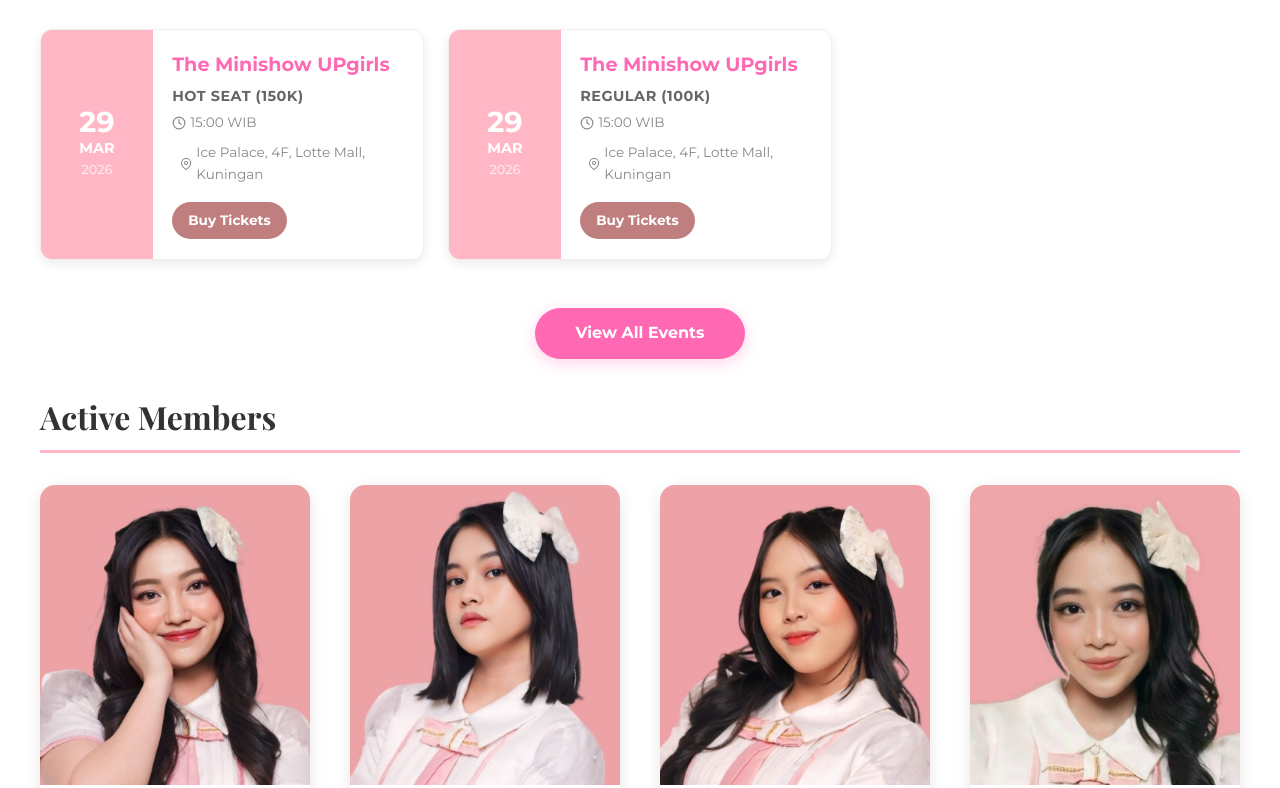
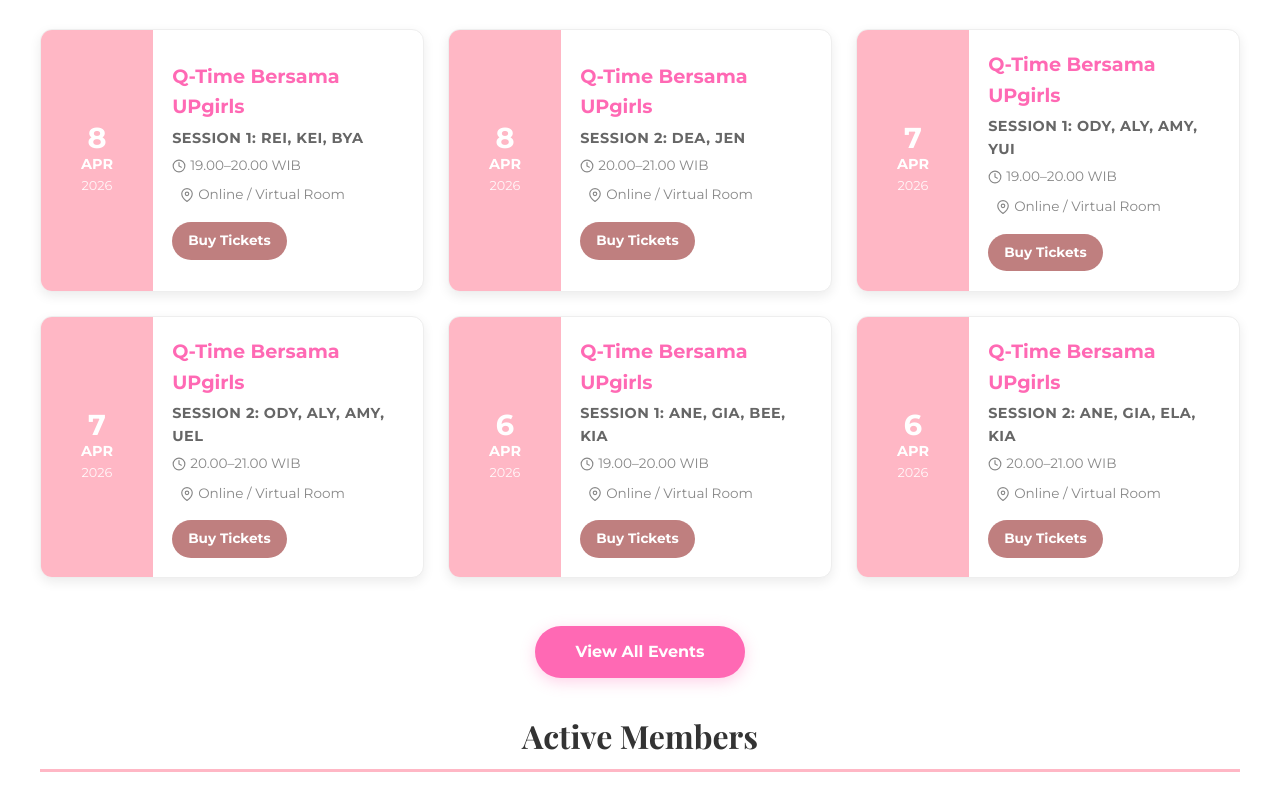
Before and after one commit to starxgazer/upgirls, a plain HTML site: page index.html in a window 1280 px wide. Shown: the part 626-1414 px from the top of the page. Drawn offline with nearby package versions, Linux system fonts and the light colour scheme; a web font is replaced by a local one.

Commit message:
Update UPgirls website: Added 2025/2026 events, fixed member photos, and separated trainee members. Added Q-Time, Bukber 2026, and Cafe Takeover events to shows.json; Fixed member photo paths for Jen and Kei; Separated active and trainee members on home and all-members pages; Replaced 'Mini Shows' terminology with 'Events' across all pages; Improved event status logic to keep today's ongoing events active; Automated current date and footer year update.
Co-authored-by: Junie <junie@jetbrains.com>

```diff
--- a/index.html
+++ b/index.html
@@ -16,7 +16,7 @@
             <nav>
                 <ul>
                     <li><a href="#about">About</a></li>
-                    <li><a href="#shows">Mini Shows</a></li>
+                    <li><a href="#shows">Events</a></li>
                     <li><a href="#members">Members</a></li>
                     <li><a href="#discography">Discography</a></li>
                     <li><a href="#social">Social</a></li>
@@ -35,7 +35,7 @@
         </section>
 
         <section id="shows" class="container">
-            <h3>Mini Shows</h3>
+            <h3>Events</h3>
             <div id="shows-list" class="shows-grid">
                 <!-- Shows will be loaded here via JS -->
             </div>
@@ -46,15 +46,23 @@
 
         <section id="members" class="container">
             <div id="active-members-section">
-                <h3>Active Members</h3>
+                <h3 style="text-align: center; margin-bottom: 2rem;">Active Members</h3>
 
                 <div id="active-members-grid" class="grid">
                     <!-- Active members will be loaded here via JS -->
                 </div>
+            </div>
 
-                <div class="shows-view-all">
-                    <a href="all-members.html" class="view-all-link">View All Members</a>
+            <div id="trainee-members-section" style="margin-top: 60px;">
+                <h3 style="text-align: center; margin-bottom: 2rem;">Trainee Members</h3>
+
+                <div id="trainee-members-grid" class="grid">
+                    <!-- Trainee members will be loaded here via JS -->
                 </div>
+            </div>
+
+            <div class="shows-view-all">
+                <a href="all-members.html" class="view-all-link">View All Members</a>
             </div>
         </section>
 
@@ -138,7 +146,7 @@
 
     <footer>
         <div class="container">
-            <p>&copy; 2026 UPgirls Fan Site. All rights reserved.</p>
+            <p>&copy; <span id="current-year">2026</span> UPgirls Fan Site. All rights reserved.</p>
             <p class="fan-made-notice">This is a fan-made website. We are not affiliated with, authorized, maintained, sponsored, or endorsed by Up Management or UPgirls.</p>
             <p class="trademark-notice">UPgirls and all related names, logos, and materials are trademarks and copyrights of Up Management or their respective owners.</p>
             <p>Data sourced from <a href="https://kprofiles.com/upgirls-members-profile/" target="_blank">KProfiles</a> and <a href="https://www.idntimes.com/hype/entertainment/profil-member-upgirls-q9t02-00-6sxgf-fmvt4h" target="_blank">IDN Times</a>.</p>
--- a/members.json
+++ b/members.json
@@ -412,7 +412,7 @@
     "chinese_zodiac": "N/A",
     "nationality": "Indonesian",
     "representative_emoji": "🍒",
-    "image": "images/Kei.jpg",
+    "image": "images/Kei.png",
     "facts": "She was announced as a member on November 16, 2025.",
     "instagram": "upgirls.kei",
     "tiktok": "upgirls.kei",
@@ -810,6 +810,7 @@
     "chinese_zodiac": "N/A",
     "nationality": "Indonesian",
     "representative_emoji": "🐰",
+    "image": "images/Jen.jpg",
     "facts": "She was announced as a member on November 16, 2025.",
     "instagram": "upgirls.jen",
     "tiktok": "upgirls.jen",
--- a/script.js
+++ b/script.js
@@ -1,5 +1,6 @@
 document.addEventListener('DOMContentLoaded', () => {
     const activeGrid = document.getElementById('active-members-grid');
+    const traineeGrid = document.getElementById('trainee-members-grid');
     const formerGrid = document.getElementById('former-members-grid');
     const searchInput = document.getElementById('member-search');
     const statusFilter = document.getElementById('status-filter');
@@ -14,6 +15,12 @@ document.addEventListener('DOMContentLoaded', () => {
     const noSongsResults = document.getElementById('no-songs-results');
     const showsList = document.getElementById('shows-list');
     const toggleFormerMembersBtn = document.getElementById('toggle-former-members');
+    const currentYearSpan = document.getElementById('current-year');
+
+    // Update current year in footer
+    if (currentYearSpan) {
+        currentYearSpan.textContent = new Date().getFullYear();
+    }
 
     let allMembers = [];
     let allSongs = [];
@@ -47,12 +54,29 @@ document.addEventListener('DOMContentLoaded', () => {
                     if (statusFilter) statusFilter.addEventListener('change', renderMembers);
                     if (sortOrder) sortOrder.addEventListener('change', renderMembers);
                 } else {
-                    // On home page, only show active members, no controls
-                    const activeOnly = allMembers.filter(m => m.is_active);
+                    // On home page, separate active (regular) and trainee members
+                    const activeOnly = allMembers.filter(m => m.is_active && !m.position.includes('Trainee'));
+                    const traineeOnly = allMembers.filter(m => m.is_active && m.position.includes('Trainee'));
+
+                    if (activeGrid) {
                         activeGrid.innerHTML = '';
                         activeOnly.forEach(member => {
                             activeGrid.appendChild(createMemberCard(member));
                         });
+                    }
+
+                    if (traineeGrid) {
+                        traineeGrid.innerHTML = '';
+                        traineeOnly.forEach(member => {
+                            traineeGrid.appendChild(createMemberCard(member));
+                        });
+
+                        // Hide section if no trainees
+                        const traineeSection = document.getElementById('trainee-members-section');
+                        if (traineeSection) {
+                            traineeSection.style.display = traineeOnly.length > 0 ? 'block' : 'none';
+                        }
+                    }
                 }
             })
             .catch(error => console.error('Error loading members:', error));
@@ -97,8 +121,13 @@ document.addEventListener('DOMContentLoaded', () => {
                     renderShows(allShows, true);
                     initCalendar();
                 } else {
-                    const now = new Date('2026-03-26');
-                    const upcomingShows = allShows.filter(show => new Date(show.date) >= now);
+                    const now = new Date();
+                    const upcomingShows = allShows.filter(show => {
+                        // Create show date object. If time is provided, use the end time if possible,
+                        // or just the end of day for safety.
+                        const showDate = new Date(show.date + 'T23:59:59');
+                        return showDate >= now;
+                    });
                     renderShows(upcomingShows, false);
                 }
             })
@@ -113,7 +142,7 @@ document.addEventListener('DOMContentLoaded', () => {
 
         if (!calendarContainer || !monthYearDisplay) return;
 
-        let currentDate = new Date('2026-03-26'); // System date
+        let currentDate = new Date(); // Dynamic current date
         let middleDate = new Date(currentDate.getFullYear(), currentDate.getMonth(), 1);
 
         function createMonthGrid(date) {
@@ -157,7 +186,12 @@ document.addEventListener('DOMContentLoaded', () => {
                 const dayEvents = allShows.filter(show => show.date === dateString);
 
             if (dayEvents.length > 0) {
-                    const isPast = new Date(dateString) < currentDate;
+                // If the event is today, it's not past yet regardless of time for calendar view purposes
+                const eventDate = new Date(dateString + 'T00:00:00');
+                const today = new Date();
+                today.setHours(0, 0, 0, 0);
+
+                const isPast = eventDate < today;
                 dayDiv.classList.add('has-event');
                 if (isPast) dayDiv.classList.add('past-event');
 
@@ -251,8 +285,8 @@ document.addEventListener('DOMContentLoaded', () => {
         if (!showsList) return;
         showsList.innerHTML = '';
 
-        // Current date: 2026-03-26
-        const now = new Date('2026-03-26');
+        // Current date
+        const now = new Date();
 
         // Sort shows by date (descending, newest first)
         const sortedShows = [...shows].sort((a, b) => new Date(b.date) - new Date(a.date));
@@ -263,14 +297,36 @@ document.addEventListener('DOMContentLoaded', () => {
         }
 
         sortedShows.forEach(show => {
-            const showDate = new Date(show.date);
-            const isPast = showDate < now;
+            // Determine if event is past
+            let isPast = false;
+            const showDateOnly = new Date(show.date + 'T00:00:00');
+            const todayOnly = new Date();
+            todayOnly.setHours(0, 0, 0, 0);
+
+            if (showDateOnly < todayOnly) {
+                isPast = true;
+            } else if (showDateOnly.getTime() === todayOnly.getTime()) {
+                // It's today. Check the time if available.
+                // Time format example: "19.00–20.00 WIB"
+                if (show.time && show.time.includes('–')) {
+                    const endTimeStr = show.time.split('–')[1].split(' ')[0].replace('.', ':');
+                    const eventEndTime = new Date(show.date + 'T' + endTimeStr + ':00');
+                    if (eventEndTime < now) {
+                        isPast = true;
+                    }
+                } else {
+                    // No specific end time, keep active until end of day
+                    const endOfDay = new Date(show.date + 'T23:59:59');
+                    if (endOfDay < now) isPast = true;
+                }
+            }
 
             if (!showPast && isPast) return;
 
-            const day = showDate.getDate();
-            const month = showDate.toLocaleString('en-US', { month: 'short' });
-            const year = showDate.getFullYear();
+            const displayDate = new Date(show.date + 'T12:00:00');
+            const day = displayDate.getDate();
+            const month = displayDate.toLocaleString('en-US', { month: 'short' });
+            const year = displayDate.getFullYear();
 
             const showCard = document.createElement('div');
             showCard.className = `show-card ${isPast ? 'past-event' : ''}`;
@@ -394,9 +450,18 @@ document.addEventListener('DOMContentLoaded', () => {
         // Filter members
         let filtered = allMembers.filter(member => {
             const matchesSearch = member.name.toLowerCase().includes(searchTerm);
-            const matchesStatus = statusValue === 'all' ||
-                                 (statusValue === 'active' && member.is_active) ||
-                                 (statusValue === 'former' && !member.is_active);
+            let matchesStatus = false;
+
+            if (statusValue === 'all') {
+                matchesStatus = true;
+            } else if (statusValue === 'active') {
+                matchesStatus = member.is_active && !member.position.includes('Trainee');
+            } else if (statusValue === 'trainee') {
+                matchesStatus = member.is_active && member.position.includes('Trainee');
+            } else if (statusValue === 'former') {
+                matchesStatus = !member.is_active;
+            }
+
             return matchesSearch && matchesStatus;
         });
 
@@ -413,13 +478,20 @@ document.addEventListener('DOMContentLoaded', () => {
 
         // Clear grids
         if (activeGrid) activeGrid.innerHTML = '';
+        if (traineeGrid) traineeGrid.innerHTML = '';
         if (formerGrid) formerGrid.innerHTML = '';
 
-        const activeMembers = filtered.filter(m => m.is_active);
+        const activeMembers = filtered.filter(m => m.is_active && !m.position.includes('Trainee'));
+        const traineeMembers = filtered.filter(m => m.is_active && m.position.includes('Trainee'));
         const formerMembers = filtered.filter(m => !m.is_active);
 
         // Update visibility of sections
         if (activeSection) activeSection.style.display = activeMembers.length > 0 ? 'block' : 'none';
+
+        const traineeSection = document.getElementById('trainee-members-section');
+        if (traineeSection) {
+            traineeSection.style.display = traineeMembers.length > 0 ? 'block' : 'none';
+        }
 
         // Handle Former Members Section visibility based on filter and toggle
         const isFormerFiltered = statusValue === 'all' || statusValue === 'former';
@@ -453,6 +525,13 @@ document.addEventListener('DOMContentLoaded', () => {
         if (formerGrid) {
             formerMembers.forEach(member => {
                 formerGrid.appendChild(createMemberCard(member));
+            });
+        }
+
+        // Render trainee members
+        if (traineeGrid) {
+            traineeMembers.forEach(member => {
+                traineeGrid.appendChild(createMemberCard(member));
             });
         }
     }
--- a/shows.json
+++ b/shows.json
@@ -1,6 +1,69 @@
 [
   {
     "id": 1,
+    "date": "2026-03-08",
+    "name": "Bukber with UPgirls 2026 (Updated)",
+    "type": "Formasi Lengkap (Batch 1, 2, 3)",
+    "ticket_link": "https://forms.gle/cuPZPAMxjXPq2kA1A",
+    "time": "Buka Puasa Bersama",
+    "location": "Jakarta Pusat (Detail lokasi via tiket)"
+  },
+  {
+    "id": 2,
+    "date": "2026-03-09",
+    "name": "Q-Time Bersama UPgirls",
+    "type": "Session 1: JEN, ELA, DEA, KIA",
+    "ticket_link": "https://forms.gle/Rj2hTr51x4mr6Aa78",
+    "time": "19.00–20.00 WIB",
+    "location": "Online / Virtual Room"
+  },
+  {
+    "id": 3,
+    "date": "2026-03-09",
+    "name": "Q-Time Bersama UPgirls",
+    "type": "Session 2: KEI, ANE, REI, KIA",
+    "ticket_link": "https://forms.gle/Rj2hTr51x4mr6Aa78",
+    "time": "20.00–21.00 WIB",
+    "location": "Online / Virtual Room"
+  },
+  {
+    "id": 4,
+    "date": "2026-03-10",
+    "name": "Q-Time Bersama UPgirls",
+    "type": "Session 1: ALY, ODY, BEE, BEA",
+    "ticket_link": "https://forms.gle/Rj2hTr51x4mr6Aa78",
+    "time": "19.00–20.00 WIB",
+    "location": "Online / Virtual Room"
+  },
+  {
+    "id": 5,
+    "date": "2026-03-10",
+    "name": "Q-Time Bersama UPgirls",
+    "type": "Session 2: ALY, ODY, YUI, BEA",
+    "ticket_link": "https://forms.gle/Rj2hTr51x4mr6Aa78",
+    "time": "20.00–21.00 WIB",
+    "location": "Online / Virtual Room"
+  },
+  {
+    "id": 6,
+    "date": "2026-03-11",
+    "name": "Q-Time Bersama UPgirls",
+    "type": "Session 1: GIA, BYA, AMY",
+    "ticket_link": "https://forms.gle/Rj2hTr51x4mr6Aa78",
+    "time": "19.00–20.00 WIB",
+    "location": "Online / Virtual Room"
+  },
+  {
+    "id": 7,
+    "date": "2026-03-11",
+    "name": "Q-Time Bersama UPgirls",
+    "type": "Session 2: GIA, BYA, AMY",
+    "ticket_link": "https://forms.gle/Rj2hTr51x4mr6Aa78",
+    "time": "20.00–21.00 WIB",
+    "location": "Online / Virtual Room"
+  },
+  {
+    "id": 8,
     "date": "2026-03-29",
     "name": "The Minishow UPgirls",
     "type": "HOT SEAT (150K)",
@@ -9,7 +72,7 @@
     "location": "Ice Palace, 4F, Lotte Mall, Kuningan"
   },
   {
-    "id": 2,
+    "id": 9,
     "date": "2026-03-29",
     "name": "The Minishow UPgirls",
     "type": "REGULAR (100K)",
@@ -18,7 +81,7 @@
     "location": "Ice Palace, 4F, Lotte Mall, Kuningan"
   },
   {
-    "id": 3,
+    "id": 10,
     "date": "2025-09-14",
     "name": "THE BEGINNING",
     "type": "HOT SEAT (150K)",
@@ -27,7 +90,7 @@
     "location": "Ice Palace 4F, Lotte Mall"
   },
   {
-    "id": 4,
+    "id": 11,
     "date": "2025-09-14",
     "name": "THE BEGINNING",
     "type": "REGULER (100K)",
@@ -36,7 +99,7 @@
     "location": "Ice Palace 4F, Lotte Mall"
   },
   {
-    "id": 5,
+    "id": 12,
     "date": "2025-08-31",
     "name": "The Minishow UPgirls",
     "type": "HOT SEAT (150K)",
@@ -45,12 +108,327 @@
     "location": "Ice Palace 4F, Lotte Mall Kuningan"
   },
   {
-    "id": 6,
+    "id": 13,
     "date": "2025-08-31",
     "name": "The Minishow UPgirls",
     "type": "Regular Seat (100K)",
     "ticket_link": "https://forms.gle/4cNwP3FbkTMZk2FNA",
     "time": "17.00 WIB",
     "location": "Ice Palace 4F, Lotte Mall Kuningan"
+  },
+  {
+    "id": 14,
+    "date": "2025-11-10",
+    "name": "Q-Time Bersama UPgirls",
+    "type": "Session 1: REI, ANE, AYA, OWY",
+    "ticket_link": "https://forms.gle/Rj2hTr51x4mr6Aa78",
+    "time": "19.00–20.00 WIB",
+    "location": "Online / Virtual Room"
+  },
+  {
+    "id": 15,
+    "date": "2025-11-10",
+    "name": "Q-Time Bersama UPgirls",
+    "type": "Session 2: ARA, GIA, URA, OWY",
+    "ticket_link": "https://forms.gle/Rj2hTr51x4mr6Aa78",
+    "time": "20.00–21.00 WIB",
+    "location": "Online / Virtual Room"
+  },
+  {
+    "id": 16,
+    "date": "2025-11-11",
+    "name": "Q-Time Bersama UPgirls",
+    "type": "Session 1: BEE, UTE, ZEA, BYA",
+    "ticket_link": "https://forms.gle/Rj2hTr51x4mr6Aa78",
+    "time": "19.00–20.00 WIB",
+    "location": "Online / Virtual Room"
+  },
+  {
+    "id": 17,
+    "date": "2025-11-11",
+    "name": "Q-Time Bersama UPgirls",
+    "type": "Session 2: DEI, BEA, CAL, NAT",
+    "ticket_link": "https://forms.gle/Rj2hTr51x4mr6Aa78",
+    "time": "20.00–21.00 WIB",
+    "location": "Online / Virtual Room"
+  },
+  {
+    "id": 18,
+    "date": "2025-11-08",
+    "name": "Cafe Takeover with UPgirls",
+    "type": "Cafe Takeover Session",
+    "ticket_link": "https://forms.gle/cuPZPAMxjXPq2kA1A",
+    "time": "Buka sampai 23:00 WIB",
+    "location": "Kopi Doeloe, Jl. Guntur No.72, Setiabudi, Jakarta Selatan"
+  },
+  {
+    "id": 19,
+    "date": "2025-11-12",
+    "name": "Q-Time Bersama UPgirls",
+    "type": "Session 1: ODY, ACA, KIA, CIA, AMY",
+    "ticket_link": "https://forms.gle/Rj2hTr51x4mr6Aa78",
+    "time": "19.00–20.00 WIB",
+    "location": "Online / Virtual Room"
+  },
+  {
+    "id": 20,
+    "date": "2025-11-12",
+    "name": "Q-Time Bersama UPgirls",
+    "type": "Session 2: ODY, UEL, KIA, ALY, KAY",
+    "ticket_link": "https://forms.gle/Rj2hTr51x4mr6Aa78",
+    "time": "20.00–21.00 WIB",
+    "location": "Online / Virtual Room"
+  },
+  {
+    "id": 21,
+    "date": "2025-08-11",
+    "name": "Q-Time Bersama UPgirls",
+    "type": "Session 1: NAT, BEA, DEI, CIA",
+    "ticket_link": "http://linktr.ee/TheUPgirls",
+    "time": "19.00–20.00 WIB",
+    "location": "Online / Virtual Room"
+  },
+  {
+    "id": 22,
+    "date": "2025-08-11",
+    "name": "Q-Time Bersama UPgirls",
+    "type": "Session 2: NAT, DEI, AMY",
+    "ticket_link": "http://linktr.ee/TheUPgirls",
+    "time": "20.00–21.00 WIB",
+    "location": "Online / Virtual Room"
+  },
+  {
+    "id": 23,
+    "date": "2025-08-12",
+    "name": "Q-Time Bersama UPgirls",
+    "type": "Session 1: EVE, BYA, UEL, RIN",
+    "ticket_link": "http://linktr.ee/TheUPgirls",
+    "time": "19.00–20.00 WIB",
+    "location": "Online / Virtual Room"
+  },
+  {
+    "id": 24,
+    "date": "2025-08-12",
+    "name": "Q-Time Bersama UPgirls",
+    "type": "Session 2: EVE, ACA, ANE, AYA",
+    "ticket_link": "http://linktr.ee/TheUPgirls",
+    "time": "20.00–21.00 WIB",
+    "location": "Online / Virtual Room"
+  },
+  {
+    "id": 25,
+    "date": "2025-08-13",
+    "name": "Q-Time Bersama UPgirls",
+    "type": "Session 1: UTE, GIA, KIA, ODY",
+    "ticket_link": "http://linktr.ee/TheUPgirls",
+    "time": "19.00–20.00 WIB",
+    "location": "Online / Virtual Room"
+  },
+  {
+    "id": 26,
+    "date": "2025-08-13",
+    "name": "Q-Time Bersama UPgirls",
+    "type": "Session 2: CAL, URA, REI, ALY",
+    "ticket_link": "http://linktr.ee/TheUPgirls",
+    "time": "20.00–21.00 WIB",
+    "location": "Online / Virtual Room"
+  },
+  {
+    "id": 27,
+    "date": "2025-08-14",
+    "name": "Q-Time Bersama UPgirls",
+    "type": "Session 1: ARA, ZEA, NAY, OWY",
+    "ticket_link": "http://linktr.ee/TheUPgirls",
+    "time": "19.00–20.00 WIB",
+    "location": "Online / Virtual Room"
+  },
+  {
+    "id": 28,
+    "date": "2025-08-14",
+    "name": "Q-Time Bersama UPgirls",
+    "type": "Session 2: OWY",
+    "ticket_link": "http://linktr.ee/TheUPgirls",
+    "time": "20.00–21.00 WIB",
+    "location": "Online / Virtual Room"
+  },
+  {
+    "id": 29,
+    "date": "2025-09-15",
+    "name": "Q-Time Bersama UPgirls",
+    "type": "Session 1: BEE, CIA, URA, EVE",
+    "ticket_link": "http://linktr.ee/TheUPgirls",
+    "time": "19.00–20.00 WIB",
+    "location": "Online / Virtual Room"
+  },
+  {
+    "id": 30,
+    "date": "2025-09-15",
+    "name": "Q-Time Bersama UPgirls",
+    "type": "Session 2: ALY, GIA, KIA, EVE",
+    "ticket_link": "http://linktr.ee/TheUPgirls",
+    "time": "20.00–21.00 WIB",
+    "location": "Online / Virtual Room"
+  },
+  {
+    "id": 31,
+    "date": "2025-09-16",
+    "name": "Q-Time Bersama UPgirls",
+    "type": "Session 1: ODY, DEI, BEA, NAT",
+    "ticket_link": "http://linktr.ee/TheUPgirls",
+    "time": "19.00–20.00 WIB",
+    "location": "Online / Virtual Room"
+  },
+  {
+    "id": 32,
+    "date": "2025-09-16",
+    "name": "Q-Time Bersama UPgirls",
+    "type": "Session 2: DEI, UEL, NAT",
+    "ticket_link": "http://linktr.ee/TheUPgirls",
+    "time": "20.00–21.00 WIB",
+    "location": "Online / Virtual Room"
+  },
+  {
+    "id": 33,
+    "date": "2025-09-17",
+    "name": "Q-Time Bersama UPgirls",
+    "type": "Session 1: ACA, ZEA, REI, ARA",
+    "ticket_link": "http://linktr.ee/TheUPgirls",
+    "time": "19.00–20.00 WIB",
+    "location": "Online / Virtual Room"
+  },
+  {
+    "id": 34,
+    "date": "2025-09-17",
+    "name": "Q-Time Bersama UPgirls",
+    "type": "Session 2: AMY, UTE, BYA, ANE",
+    "ticket_link": "http://linktr.ee/TheUPgirls",
+    "time": "20.00–21.00 WIB",
+    "location": "Online / Virtual Room"
+  },
+  {
+    "id": 35,
+    "date": "2025-09-18",
+    "name": "Q-Time Bersama UPgirls",
+    "type": "Session 1: OWY, CAL, AYA, NAY",
+    "ticket_link": "http://linktr.ee/TheUPgirls",
+    "time": "19.00–20.00 WIB",
+    "location": "Online / Virtual Room"
+  },
+  {
+    "id": 36,
+    "date": "2025-09-18",
+    "name": "Q-Time Bersama UPgirls",
+    "type": "Session 2: OWY, NAY",
+    "ticket_link": "http://linktr.ee/TheUPgirls",
+    "time": "20.00–21.00 WIB",
+    "location": "Online / Virtual Room"
+  },
+  {
+    "id": 37,
+    "date": "2025-10-20",
+    "name": "Q-Time Bersama UPgirls",
+    "type": "Session 1: BYA, ANE, KIA, GIA",
+    "ticket_link": "https://bit.ly/QTimeUPgirls",
+    "time": "19.00–20.00 WIB",
+    "location": "Online / Virtual Room"
+  },
+  {
+    "id": 38,
+    "date": "2025-10-20",
+    "name": "Q-Time Bersama UPgirls",
+    "type": "Session 2: BEE, AYA, URA, ARA",
+    "ticket_link": "https://bit.ly/QTimeUPgirls",
+    "time": "20.00–21.00 WIB",
+    "location": "Online / Virtual Room"
+  },
+  {
+    "id": 39,
+    "date": "2025-10-21",
+    "name": "Q-Time Bersama UPgirls",
+    "type": "Session 1: BEA, OWY, NAT, ZEA",
+    "ticket_link": "https://bit.ly/QTimeUPgirls",
+    "time": "19.00–20.00 WIB",
+    "location": "Online / Virtual Room"
+  },
+  {
+    "id": 40,
+    "date": "2025-10-21",
+    "name": "Q-Time Bersama UPgirls",
+    "type": "Session 2: CIA, OWY, CAL, UTE",
+    "ticket_link": "https://bit.ly/QTimeUPgirls",
+    "time": "20.00–21.00 WIB",
+    "location": "Online / Virtual Room"
+  },
+  {
+    "id": 41,
+    "date": "2025-10-22",
+    "name": "Q-Time Bersama UPgirls",
+    "type": "Session 1: ACA, ODY, DEI, REI",
+    "ticket_link": "https://bit.ly/QTimeUPgirls",
+    "time": "19.00–20.00 WIB",
+    "location": "Online / Virtual Room"
+  },
+  {
+    "id": 42,
+    "date": "2025-10-22",
+    "name": "Q-Time Bersama UPgirls",
+    "type": "Session 2: AMY",
+    "ticket_link": "https://bit.ly/QTimeUPgirls",
+    "time": "20.00–21.00 WIB",
+    "location": "Online / Virtual Room"
+  },
+  {
+    "id": 43,
+    "date": "2026-04-06",
+    "name": "Q-Time Bersama UPgirls",
+    "type": "Session 1: ANE, GIA, BEE, KIA",
+    "ticket_link": "https://forms.gle/Rj2hTr51x4mr6Aa78",
+    "time": "19.00–20.00 WIB",
+    "location": "Online / Virtual Room"
+  },
+  {
+    "id": 44,
+    "date": "2026-04-06",
+    "name": "Q-Time Bersama UPgirls",
+    "type": "Session 2: ANE, GIA, ELA, KIA",
+    "ticket_link": "https://forms.gle/Rj2hTr51x4mr6Aa78",
+    "time": "20.00–21.00 WIB",
+    "location": "Online / Virtual Room"
+  },
+  {
+    "id": 45,
+    "date": "2026-04-07",
+    "name": "Q-Time Bersama UPgirls",
+    "type": "Session 1: ODY, ALY, AMY, YUI",
+    "ticket_link": "https://forms.gle/Rj2hTr51x4mr6Aa78",
+    "time": "19.00–20.00 WIB",
+    "location": "Online / Virtual Room"
+  },
+  {
+    "id": 46,
+    "date": "2026-04-07",
+    "name": "Q-Time Bersama UPgirls",
+    "type": "Session 2: ODY, ALY, AMY, UEL",
+    "ticket_link": "https://forms.gle/Rj2hTr51x4mr6Aa78",
+    "time": "20.00–21.00 WIB",
+    "location": "Online / Virtual Room"
+  },
+  {
+    "id": 47,
+    "date": "2026-04-08",
+    "name": "Q-Time Bersama UPgirls",
+    "type": "Session 1: REI, KEI, BYA",
+    "ticket_link": "https://forms.gle/Rj2hTr51x4mr6Aa78",
+    "time": "19.00–20.00 WIB",
+    "location": "Online / Virtual Room"
+  },
+  {
+    "id": 48,
+    "date": "2026-04-08",
+    "name": "Q-Time Bersama UPgirls",
+    "type": "Session 2: DEA, JEN",
+    "ticket_link": "https://forms.gle/Rj2hTr51x4mr6Aa78",
+    "time": "20.00–21.00 WIB",
+    "location": "Online / Virtual Room"
   }
 ]
```
Also changed, not shown: all-events.html (+3 -3 lines), all-members.html (+10 -2 lines), member.html (+1 -1 lines), song.html (+1 -1 lines), styles.css (+10 -4 lines), images/Jen.jpg (renamed from images/Kei.jpg), images/Kei.png (added). Lines whose indentation alone changed are shown as unchanged.
